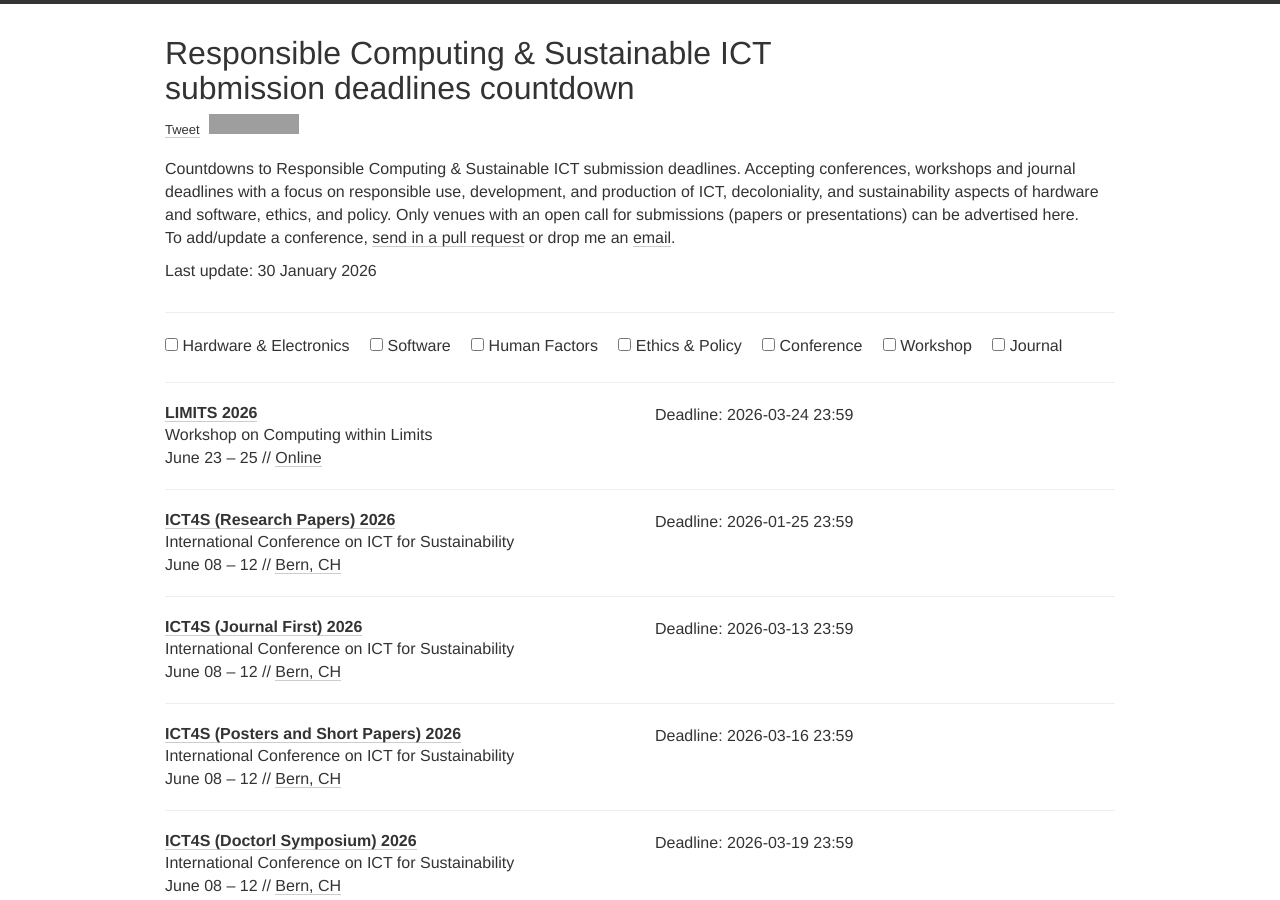
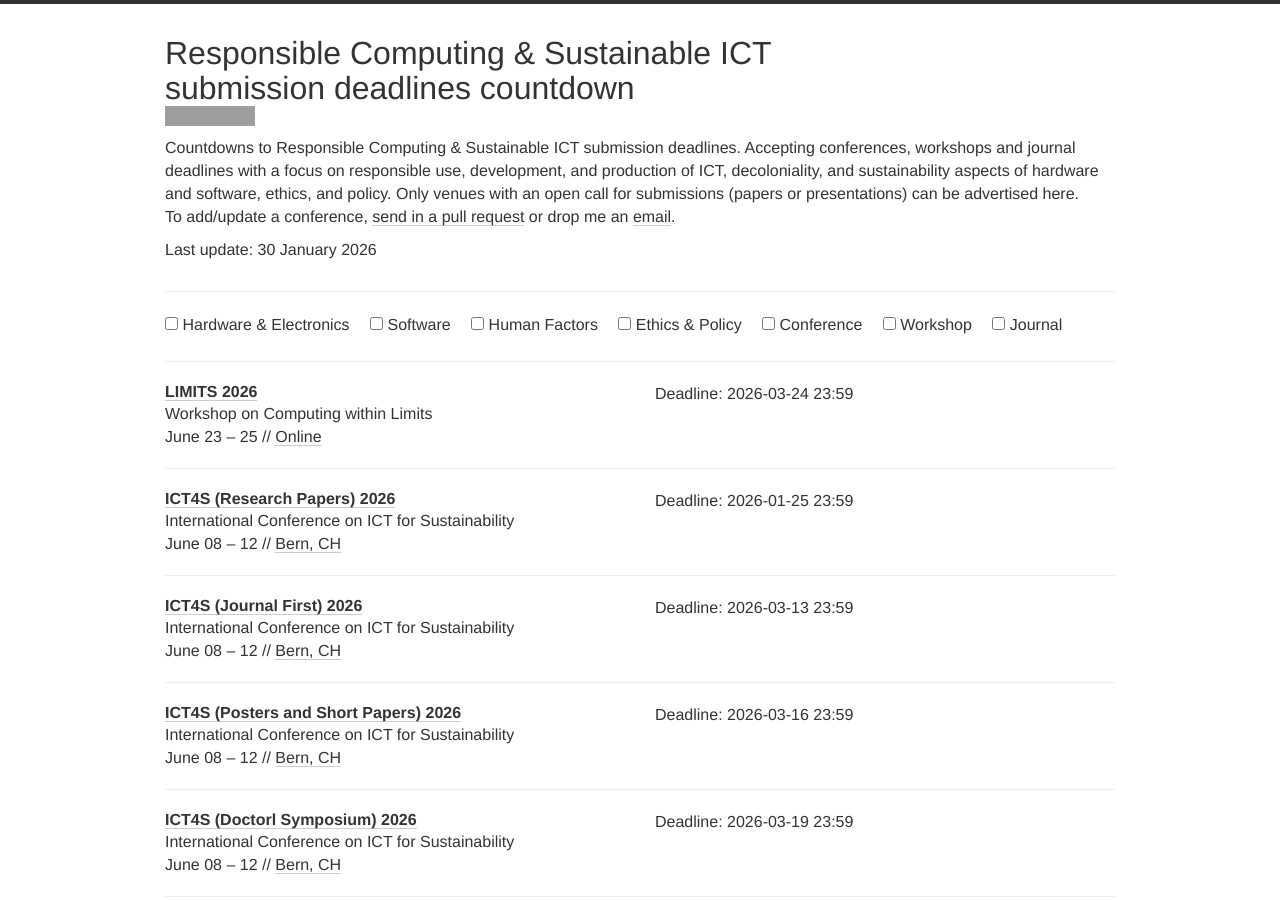
Before and after one commit to responsible-computing/responsible-computing.github.io, a Jekyll site: the page built from index.html, in a window 1280 px wide and 900 px high. Built offline with Jekyll 4.4.1, drawn with Linux system fonts in a browser that asks for light colours; nearby versions of some CDN libraries; comment, search, counter and statistics services are not loaded; grey boxes are pictures that could not be loaded.

Commit message:
removed twitter button

```diff
--- a/index.html
+++ b/index.html
@@ -21,7 +21,6 @@
           <div class="col-xs-12 col-sm-8">
             <h1>
               {{ site.title }}<br>
-              <a href="https://twitter.com/share" class="twitter-share-button" data-text="{{ site.description }}{% if site.twitter_hashtag %} #{{ site.twitter_hashtag }}{% endif %}" data-show-count="false" style="font-size:13px;">Tweet</a><script async src="//platform.twitter.com/widgets.js" charset="utf-8"></script>
               <iframe src="https://ghbtns.com/github-btn.html?user={{ site.github_username }}&repo={{ site.github_repo }}&type=star&count=true" frameborder="0" scrolling="0" width="170px" height="20px"></iframe>
             </h1>
           </div>
```
